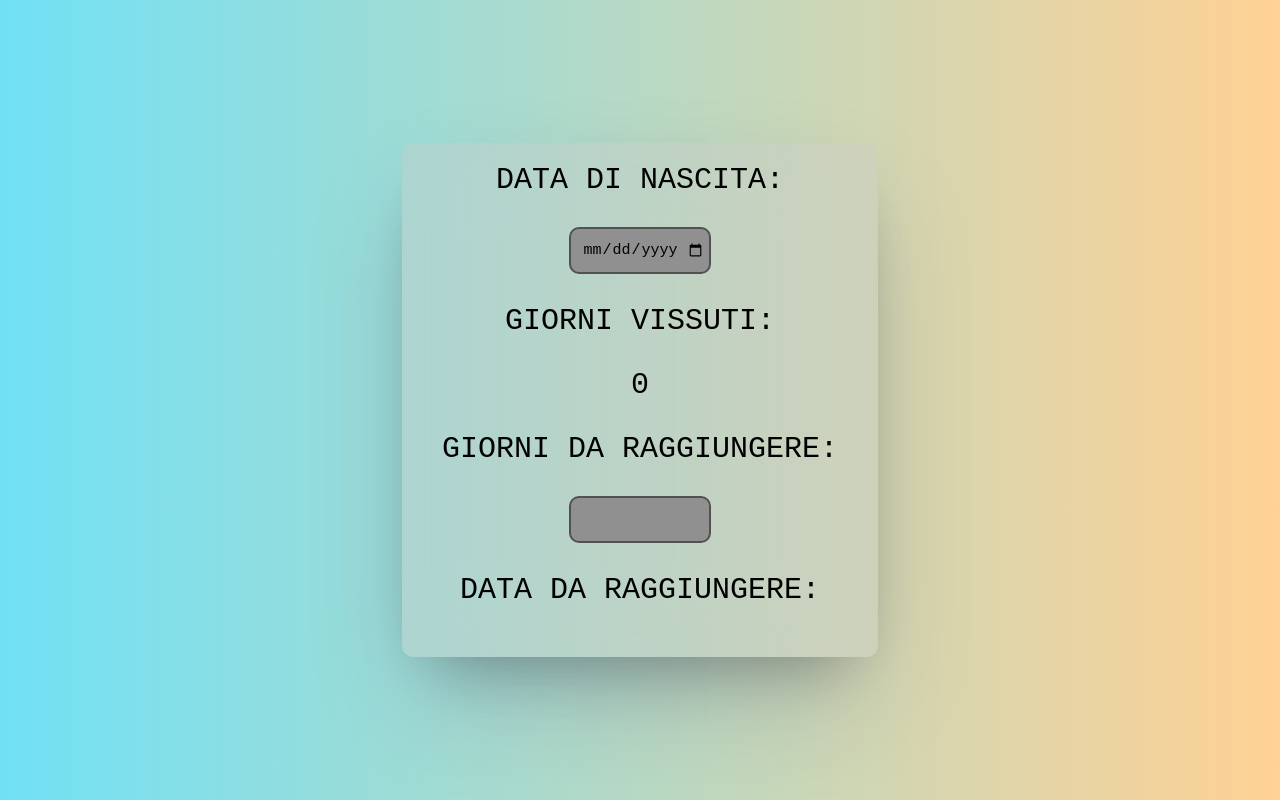
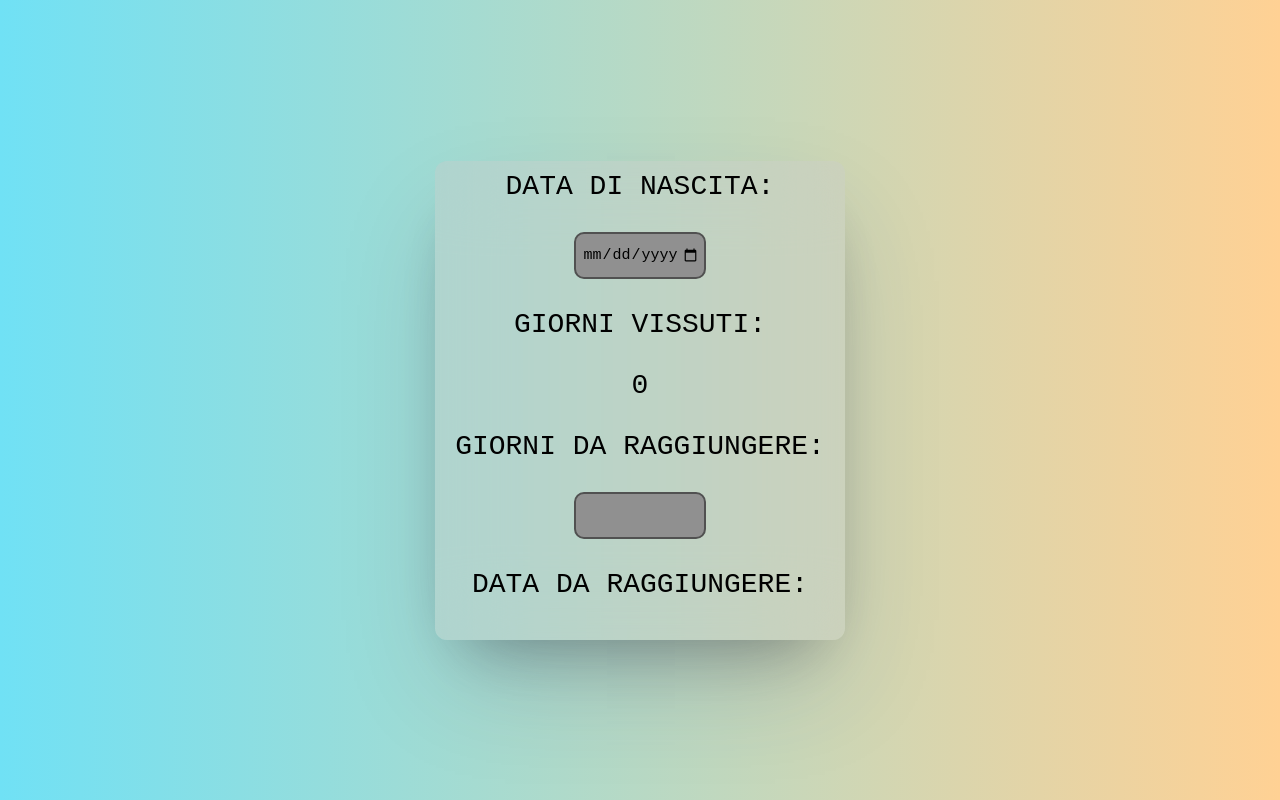
Before and after one commit to reposcuola/giorni, a plain HTML site: page index.html in a window 1280 px wide. Drawn offline with Linux system fonts and the light colour scheme.

Commit message:
Add files via upload

```diff
--- a/index.html
+++ b/index.html
@@ -29,22 +29,23 @@
 		gap: 30px;
 		background: rgba(200, 200, 200, 0.35);
 		backdrop-filter: blur(40px);
-		padding: 20px;
+		padding: 10px;
 		border-radius: 12px;
 		box-shadow: rgba(50, 50, 93, 0.25) 0px 50px 100px -20px, rgba(0, 0, 0, 0.3) 0px 30px 60px -30px;
+		margin: 15px;
 	}
 
 	span {
 		color: black;
-		font-size: 30px;
+		font-size: 28px;
 		text-transform: uppercase;
 		font-family: monospace;
 		text-align: center;
-		padding: 0 20px 0 20px;
+		padding: 0 10px 0 10px;
 	}
 
 	input {
-		width: 130px;
+		width: 120px;
 		height: 35px;
 		border-radius: 10px;
 		border-style: solid;
```
